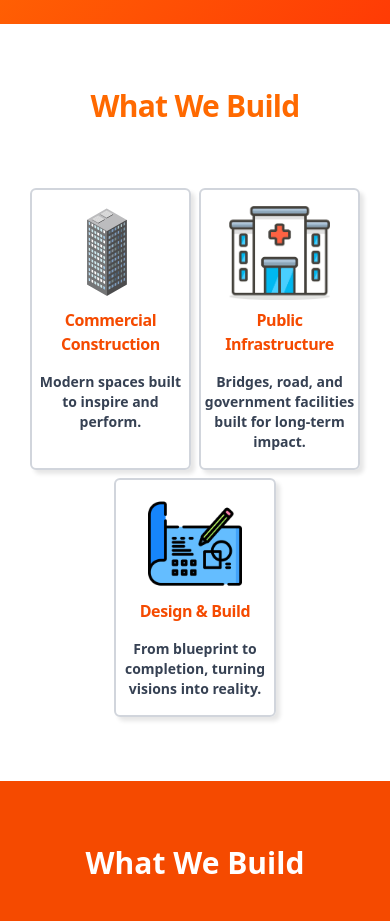
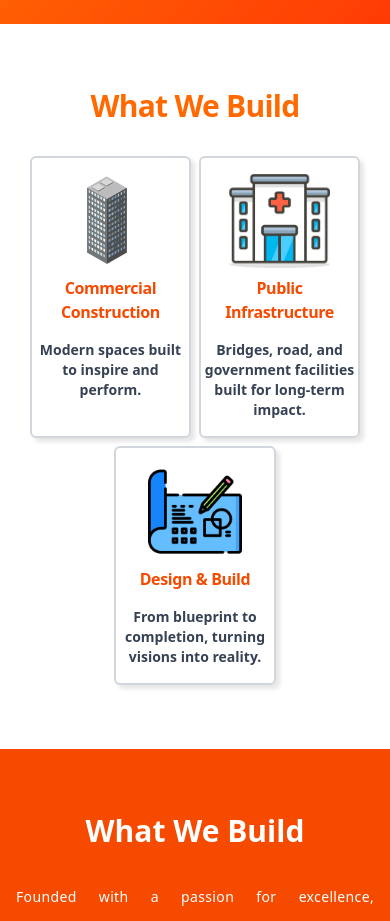
Before and after one commit to khianvictorycalderon/Exponentium-Construction, a React (Vite) app: page / in a window 390 px wide. Shown: the part 820-1741 px from the top of the page. Built offline with nearby package versions, Linux system fonts and the light colour scheme.

Commit message:
Updated services

```diff
--- a/src/sections/services.tsx
+++ b/src/sections/services.tsx
@@ -23,12 +23,12 @@ export const ServicesSection = () => {
     ];
 
     return (
-        <SectionContainer className="py-16 md:py-32 text-center">
+        <SectionContainer className="py-16 md:py-16 lg:py-32 text-center">
             <>
                 <HeadingText className="!text-3xl md:!text-4xl lg:!text-5xl text-orange-500">What We Build</HeadingText>
 
                 {/* Services From */}
-                <div className="flex flex-wrap justify-center gap-2 pt-16">
+                <div className="flex flex-wrap justify-center gap-2 pt-8 md:py-16">
                     {Services.map((item, index) => (
                         <ServiceCard
                             key={`${item.title}-${index}`}
```
Also changed, not shown: src/sections/projects.tsx (added).
